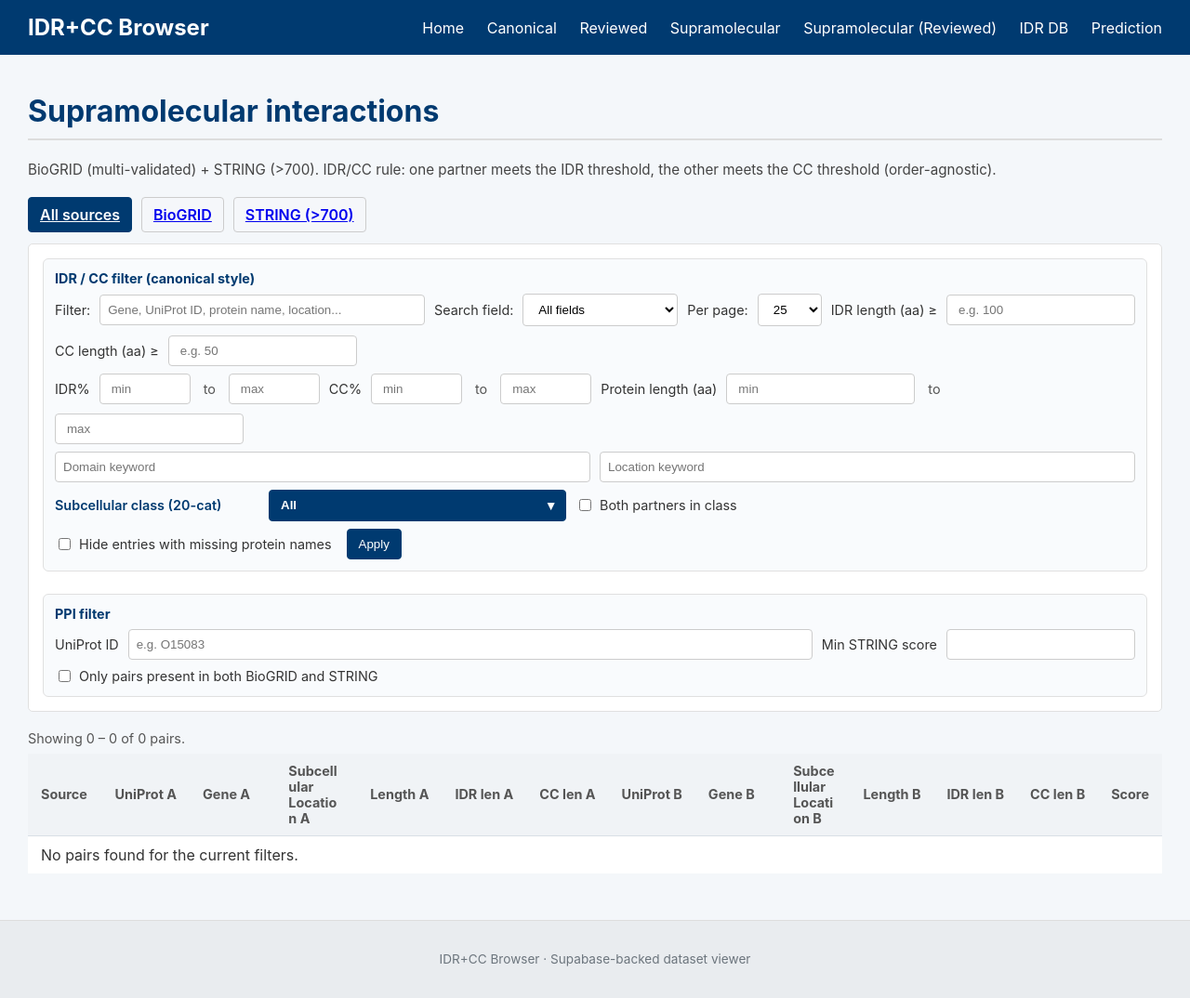
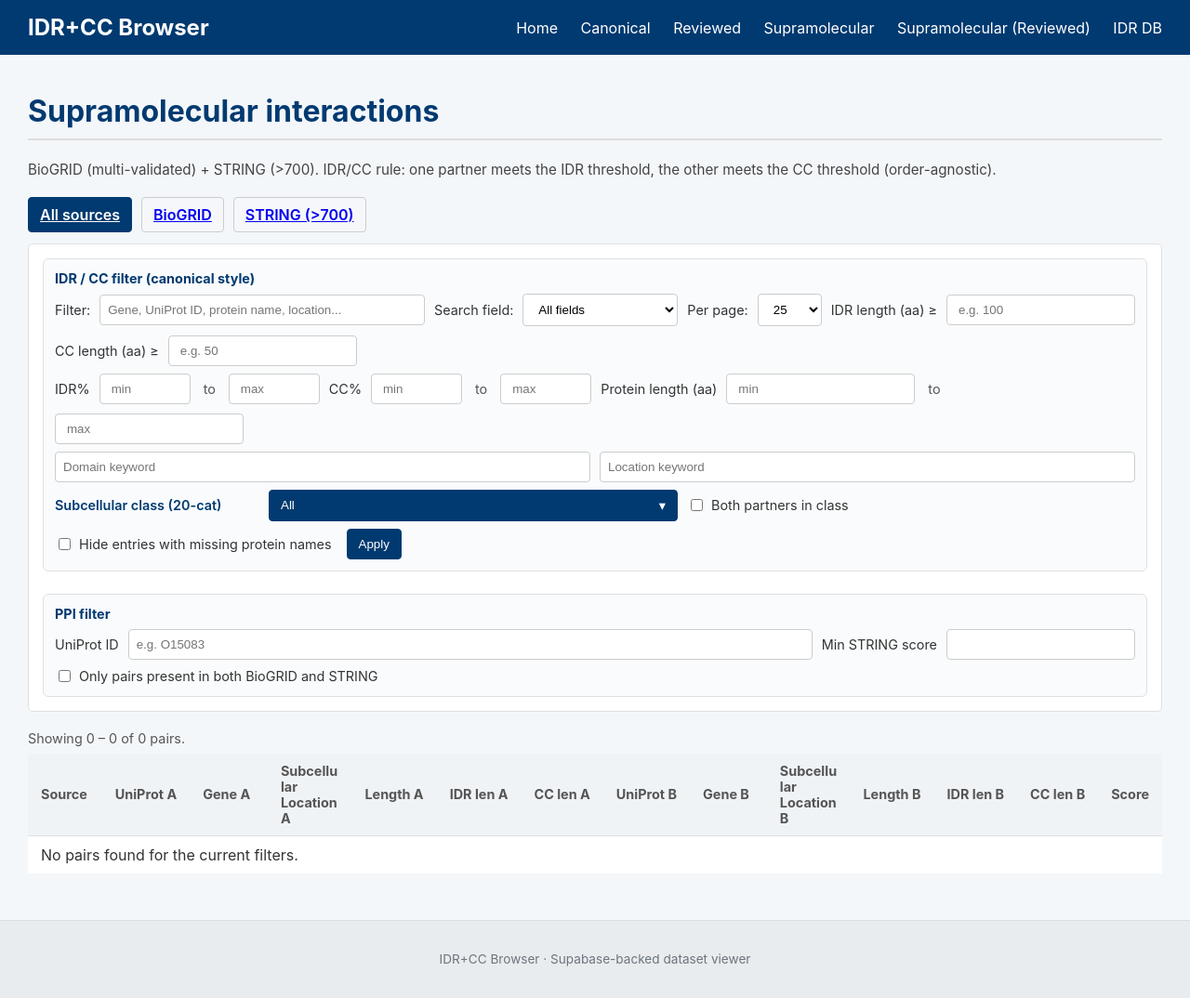
Before and after one commit to kdmtakumi/IDR-CC-webviewer, a Flask app: page /supramolecular in a window 1280 px wide. Shown: the whole page at 93% size. Run offline with Flask 3, Linux system fonts and the light colour scheme; the visitor is signed in with stand-in values (Sample User, id 1); data that the repository does not hold is empty; some libraries are stand-ins or nearby versions.

Commit message:
Tweak subcellular selector and table widths

```diff
--- a/webviewer/static/style.css
+++ b/webviewer/static/style.css
@@ -75,7 +75,7 @@ h1 {
 
 .location-class-select {
   position: relative;
-  min-width: 320px;
+  min-width: 440px;
 }
 
 .location-class-trigger {
@@ -83,18 +83,18 @@ h1 {
   display: flex;
   align-items: center;
   justify-content: space-between;
-  padding: 8px 12px;
-  border: 1px solid #cbd5e1;
-  border-radius: 6px;
-  background: #ffffff;
+  padding: 8px;
+  border: 1px solid #ccc;
+  border-radius: 4px;
+  background: #fff;
   cursor: pointer;
   color: #2d3a4f;
-  font-weight: 600;
+  font-weight: 500;
 }
 
 .location-class-trigger:hover {
-  border-color: #97b3d8;
-  background: #f2f6fb;
+  border-color: #b3c0d3;
+  background: #f7f9fc;
 }
 
 .location-class-trigger-caret {
@@ -401,6 +401,11 @@ h1 {
 
 .results-table .col-narrow {
   width: 11%;
+  white-space: nowrap;
+}
+
+.results-table .col-gene {
+  width: 8%;
   white-space: nowrap;
 }
 
--- a/webviewer/templates/layout.html
+++ b/webviewer/templates/layout.html
@@ -16,7 +16,7 @@
         <a href="{{ url_for('supramolecular') }}">Supramolecular</a>
         <a href="{{ url_for('supramolecular_reviewed') }}">Supramolecular (Reviewed)</a>
         <a href="{{ url_for('idr_index') }}">IDR DB</a>
-        <a href="{{ url_for('prediction') }}">Prediction</a>
+        <!-- <a href="{{ url_for('prediction') }}">Prediction</a> -->
       </nav>
     </header>
 
--- a/webviewer/templates/supramolecular.html
+++ b/webviewer/templates/supramolecular.html
@@ -233,13 +233,13 @@
       <tr>
         <th class="col-small">Source</th>
         <th class="col-small">UniProt A</th>
-        <th class="col-narrow">Gene A</th>
+        <th class="col-gene">Gene A</th>
         <th class="col-loc">Subcellular Location A</th>
         <th class="col-small">Length A</th>
         <th class="col-small">IDR len A</th>
         <th class="col-small">CC len A</th>
         <th class="col-small">UniProt B</th>
-        <th class="col-narrow">Gene B</th>
+        <th class="col-gene">Gene B</th>
         <th class="col-loc">Subcellular Location B</th>
         <th class="col-small">Length B</th>
         <th class="col-small">IDR len B</th>
@@ -253,13 +253,13 @@
         <tr>
           <td class="col-small">{{ r.source }}</td>
           <td class="col-small"><a href="{{ url_for('protein_detail', uniprot_id=r.a_id, return_to=request.full_path) }}">{{ r.a_id }}</a></td>
-          <td class="col-narrow">{{ r.a_gene }}</td>
+          <td class="col-gene">{{ r.a_gene }}</td>
           <td class="col-loc"><span class="location-text">{{ r.a_loc }}</span></td>
           <td class="col-small">{{ r.a_len if r.a_len is not none else "" }}</td>
           <td class="col-small">{{ r.a_idr_len if r.a_idr_len is not none else "" }}</td>
           <td class="col-small">{{ r.a_cc_len if r.a_cc_len is not none else "" }}</td>
           <td class="col-small"><a href="{{ url_for('protein_detail', uniprot_id=r.b_id, return_to=request.full_path) }}">{{ r.b_id }}</a></td>
-          <td class="col-narrow">{{ r.b_gene }}</td>
+          <td class="col-gene">{{ r.b_gene }}</td>
           <td class="col-loc"><span class="location-text">{{ r.b_loc }}</span></td>
           <td class="col-small">{{ r.b_len if r.b_len is not none else "" }}</td>
           <td class="col-small">{{ r.b_idr_len if r.b_idr_len is not none else "" }}</td>
```
